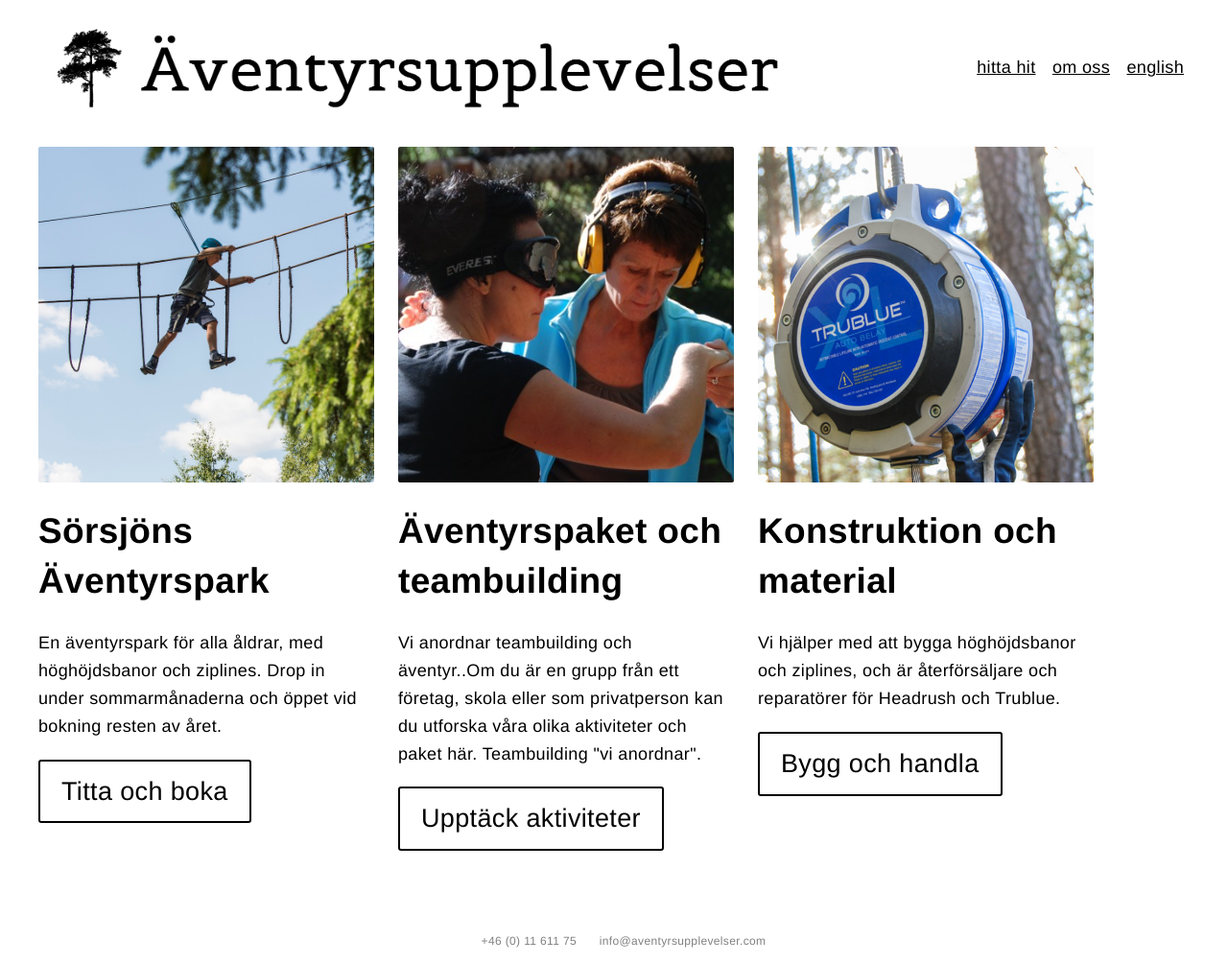
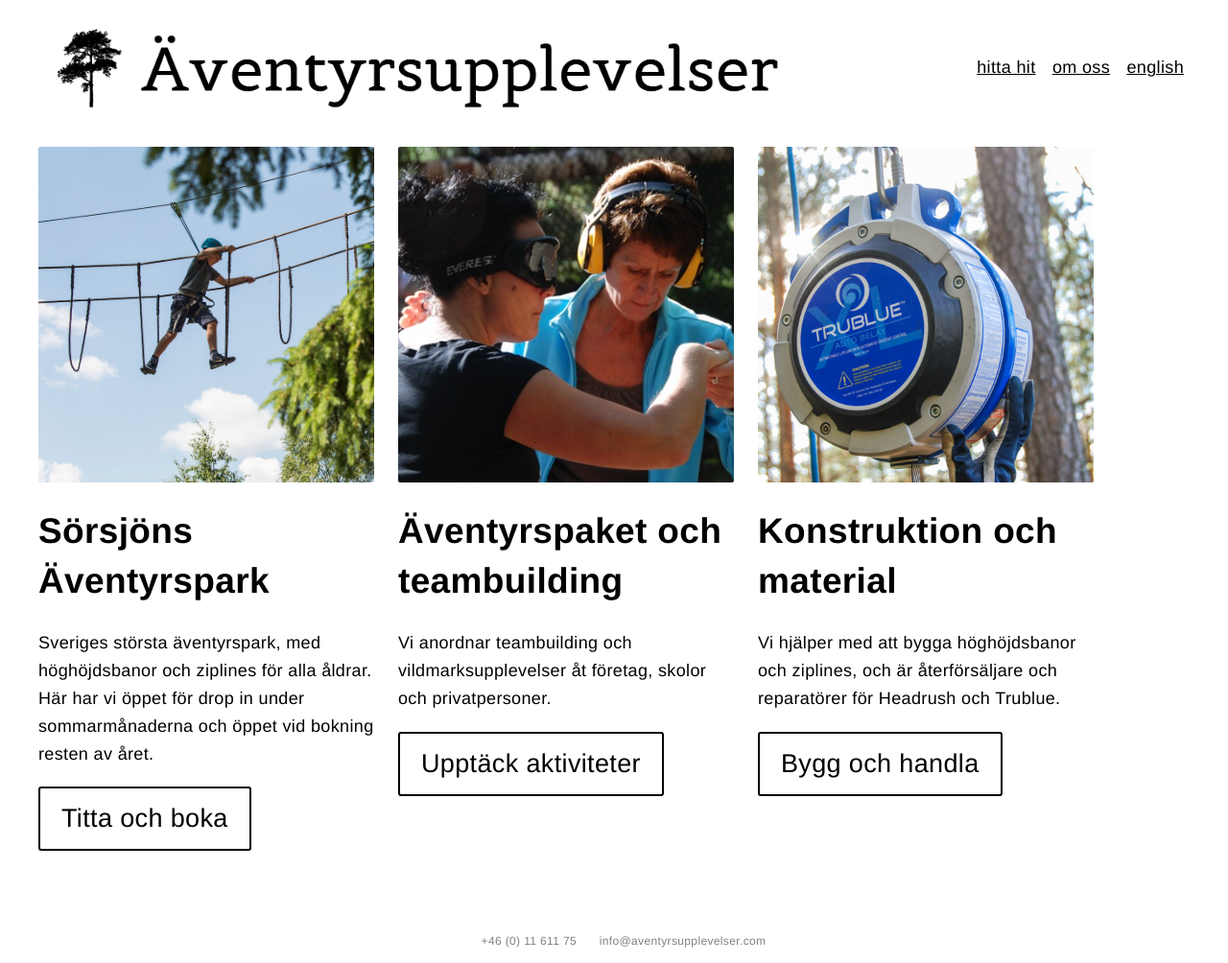
Before and after one commit to aventyrsupplevelser/aventyrsupplevelser.github.io, a Jekyll site: the page built from index.markdown, in a window 1280 px wide. Shown: the whole page at 96% size. Built offline with Jekyll 4.4.1, drawn with Linux system fonts in a browser that asks for light colours.

Commit message:
worked on fp texts

```diff
--- a/index.markdown
+++ b/index.markdown
@@ -12,7 +12,7 @@ title: home
     </div>
     <div class="maintext">
     <h1>Sörsjöns Äventyrspark</h1>
-    En äventyrspark för alla åldrar, med höghöjdsbanor och ziplines. Drop in under sommarmånaderna och öppet vid bokning resten av året.
+    Sveriges största äventyrspark, med höghöjdsbanor och ziplines för alla åldrar. Här har vi öppet för drop in under sommarmånaderna och öppet vid bokning resten av året.
     </div>
     <div class="buttondiv"> <a href="/sorsjon" class="button">Titta och boka</a></div>
 </div>
@@ -23,7 +23,7 @@ title: home
     </div>
     <div class="maintext">
     <h1>Äventyrspaket och teambuilding</h1>
-Vi anordnar teambuilding och äventyr..Om du är en grupp från ett företag, skola eller som privatperson kan du utforska våra olika aktiviteter och paket här. Teambuilding "vi anordnar". </div>
+Vi anordnar teambuilding och vildmarksupplevelser åt företag, skolor och privatpersoner.  </div>
 <div class="buttondiv"> <a href="/aktiviteter" class="button">Upptäck aktiviteter</a></div>
 </div>
 
```
